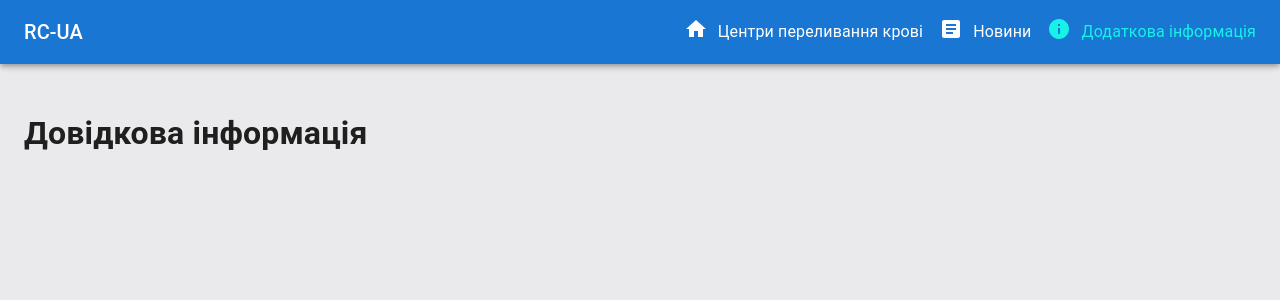
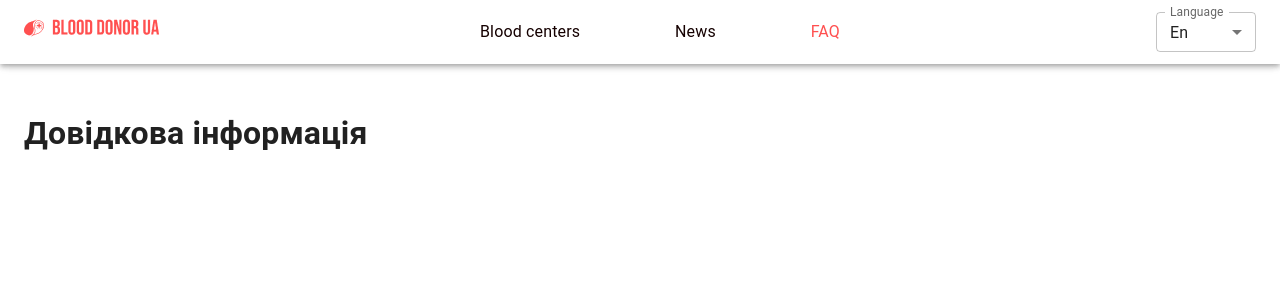
Before and after one commit to mrPronin/rc-ua, a React (Vite) app in the folder web-client/: page /information in a window 1280 px wide. Shown: the top 300 px of the page. Built offline with nearby package versions, Linux system fonts and the light colour scheme.

Commit message:
feat:create desktop navbar with new Figma styles

```diff
--- a/web-client/src/API/bloodDonationCenters.tsx
+++ b/web-client/src/API/bloodDonationCenters.tsx
@@ -16,7 +16,6 @@ query GetBloodCenters($first: Int, $after: String, $last: Int, $before: String)
         name
         category
         notes
-
         address {
           country
           region
@@ -33,7 +32,11 @@ query GetBloodCenters($first: Int, $after: String, $last: Int, $before: String)
           website
         }
         workSchedule {
-            weekDay
+          weekDay {
+            Name
+            ShortName
+            weekDayNumber
+          }
           startTimeBeforeLunchBreak
           endTimeBeforeLunchBreak
           startTimeAfterLunchBreak
--- a/web-client/src/components/MainLayout/index.tsx
+++ b/web-client/src/components/MainLayout/index.tsx
@@ -1,16 +1,20 @@
-import React, { ReactNode, useState, useEffect } from 'react';
+import { ReactNode, useState, useEffect } from 'react';
 import { NavLink, NavLinkLogo } from './styled';
 import AppBar from '@mui/material/AppBar';
 import Box from '@mui/material/Box';
 import CssBaseline from '@mui/material/CssBaseline';
 import Toolbar from '@mui/material/Toolbar';
 import Typography from '@mui/material/Typography';
-import Grid from '@mui/material/Grid';
 import FlexBox from 'components/StyledComponents/FlexBox';
 import Paper from '@mui/material/Paper';
 import { appRoutesMap } from 'routes/appRotesMap';
 import { useLocation } from 'react-router-dom';
 import { BottomNavigation, BottomNavigationAction } from '@mui/material';
+import Logo from 'assets/Logo.png';
+import InputLabel from '@mui/material/InputLabel';
+import MenuItem from '@mui/material/MenuItem';
+import FormControl from '@mui/material/FormControl';
+import Select, { SelectChangeEvent } from '@mui/material/Select';
 interface IMainLayout {
     children: ReactNode;
 }
@@ -18,7 +22,7 @@ interface IMainLayout {
 const MainLayout = ({ children }: IMainLayout) => {
     const { pathname } = useLocation();
     const [isMobile, setIsMobile] = useState(false);
-
+    const [lang, setLang] = useState("1");
     useEffect(() => {
         if (window) {
             const checkIsMobile = () => {
@@ -34,6 +38,9 @@ const MainLayout = ({ children }: IMainLayout) => {
         }
     }, []);
 
+    const handleChange = (event: SelectChangeEvent) => {
+        setLang(event.target.value as string);
+    };
     return (
         isMobile ? (
             <Paper sx={{
@@ -68,29 +75,42 @@ const MainLayout = ({ children }: IMainLayout) => {
                 </BottomNavigation>
             </Paper>
         ) : (
-            <FlexBox backgroundColor="#eaeaed">
+            <FlexBox backgroundColor="white">
                 <CssBaseline />
-                <AppBar component="nav">
-                    <Toolbar>
+                <AppBar component="nav" style={{ backgroundColor: 'white' }}>
+                    <Toolbar style={{ display: 'flex', justifyContent: 'space-between', alignItems: 'center' }}>
                         <Typography
                             variant="h6"
                             component="div"
-                            sx={{ flexGrow: 1, display: { sm: 'block' } }}
+                            sx={{display: { sm: 'block' } }}
                         >
-                            <NavLinkLogo to="/">RC-UA</NavLinkLogo>
+                            <NavLinkLogo to="/"><img src={Logo} alt="Logo" /></NavLinkLogo>
                         </Typography>
-                        <Box sx={{ display: { xs: 'none', sm: 'block' } }}>
-                            <Grid container spacing={2}>
+                        <FlexBox justify="space-between" width="360px">
                                 {appRoutesMap.map((route) => (
-                                    <Grid item key={route.name}>
                                         <NavLink to={route.to} className={pathname === route.to ? "active" : ""}>
-                                            <FlexBox align="center">
-                                                <span>{route.icon}</span><span style={{ marginLeft: '10px' }}>{route.name}</span>
-                                            </FlexBox>
+                                            {/* <FlexBox align="center"> */}
+                                                {/* <span>{route.icon}</span> */}
+                                                <span>{route.name}</span>
+                                            {/* </FlexBox> */}
                                         </NavLink>
-                                    </Grid>
                                 ))}
-                            </Grid>
+                        </FlexBox>
+                        <Box sx={{ width: '100px', height: '40px' }}>
+                            <FormControl fullWidth>
+                                <InputLabel id="demo-simple-select-label">Language</InputLabel>
+                                <Select
+                                    labelId="demo-simple-select-label"
+                                    id="demo-simple-select"
+                                    style={{ height: '40px' }}
+                                    value={lang}
+                                    label="Language"
+                                    onChange={handleChange}
+                                >
+                                    <MenuItem value="1">En</MenuItem>
+                                    <MenuItem value="2">UA</MenuItem>
+                                </Select>
+                            </FormControl>
                         </Box>
                     </Toolbar>
                 </AppBar>
@@ -98,7 +118,7 @@ const MainLayout = ({ children }: IMainLayout) => {
                     <Toolbar />
                     {children}
                 </FlexBox>
-            </FlexBox>
+            </FlexBox >
         ))
 };
 
--- a/web-client/src/components/MainLayout/styled.tsx
+++ b/web-client/src/components/MainLayout/styled.tsx
@@ -12,8 +12,9 @@ const NavLinkLogo = styled(NavLinkElement)`
 `
 const NavLink = styled(NavLinkLogo)`
   font-size: 16px;
+  color: #150000;
   &.active{
-    color: #16F2E7;
+    color: #ff5050;
   }
 `
 export {
--- a/web-client/src/components/StyledComponents/FlexBox.tsx
+++ b/web-client/src/components/StyledComponents/FlexBox.tsx
@@ -12,12 +12,13 @@ interface FlexBoxProps {
   borderRadius?: string;
   textAlign?: string;
   scrollY?: string;
+  flex?: string;
 }
   // flex-shrink: 0;
 
 const FlexBox = styled.div<FlexBoxProps>`
   display: flex;
-  flex:1;
+  flex: ${({flex}) => flex ? flex : ''};
   justify-content ${ ({justify})=> justify ? justify : null};
   flex-direction: ${({direction}) => direction ? direction : null};
   align-items: ${({align}) => align ? align : null};
--- a/web-client/src/main.tsx
+++ b/web-client/src/main.tsx
@@ -2,7 +2,7 @@ import React from 'react'
 import ReactDOM from 'react-dom/client'
 import App from './App.tsx'
 import './index.css'
-import { ApolloClient, InMemoryCache, ApolloProvider, gql } from '@apollo/client';
+import { ApolloClient, InMemoryCache, ApolloProvider } from '@apollo/client';
 
 const client = new ApolloClient({
   uri: 'http://localhost:8000/graphql',
--- a/web-client/src/routes/appRotesMap.tsx
+++ b/web-client/src/routes/appRotesMap.tsx
@@ -2,17 +2,17 @@ import { Home, Article, Info } from '@mui/icons-material';
 
 export const appRoutesMap = [
   {
-    name: 'Центри переливання крові',
+    name: 'Blood centers',
     to: '/',
     icon: <Home style={{ width: '24px', height: '24px' }} />
   },
   {
-    name: 'Новини',
+    name: 'News',
     to: '/news',
     icon: <Article style={{ width: '24px', height: '24px' }} />
   },
   {
-    name: 'Додаткова інформація',
+    name: 'FAQ',
     to: '/information',
     icon: <Info style={{ width: '24px', height: '24px' }} />
   }
--- a/web-client/tsconfig.json
+++ b/web-client/tsconfig.json
@@ -7,6 +7,7 @@
       "view/*": ["src/view/*"],
       "API/*": ["src/API/*"],
       "interfaces/*": ["src/interfaces/*"],
+      "assets/*": ["src/assets/*"]
     },
     "target": "ES2020",
     "useDefineForClassFields": true,
--- a/web-client/vite.config.ts
+++ b/web-client/vite.config.ts
@@ -10,7 +10,8 @@ export default defineConfig({
       'routes': '/src/routes',
       'view': '/src/view',
       'API': '/src/API',
-      'interfaces': '/src/interfaces'
+      'interfaces': '/src/interfaces',
+      'assets': '/src/assets'
     },
   },
   plugins: [
```
Also changed, not shown: web-client/src/assets/Logo.png (added). Lines whose indentation alone changed are shown as unchanged.
